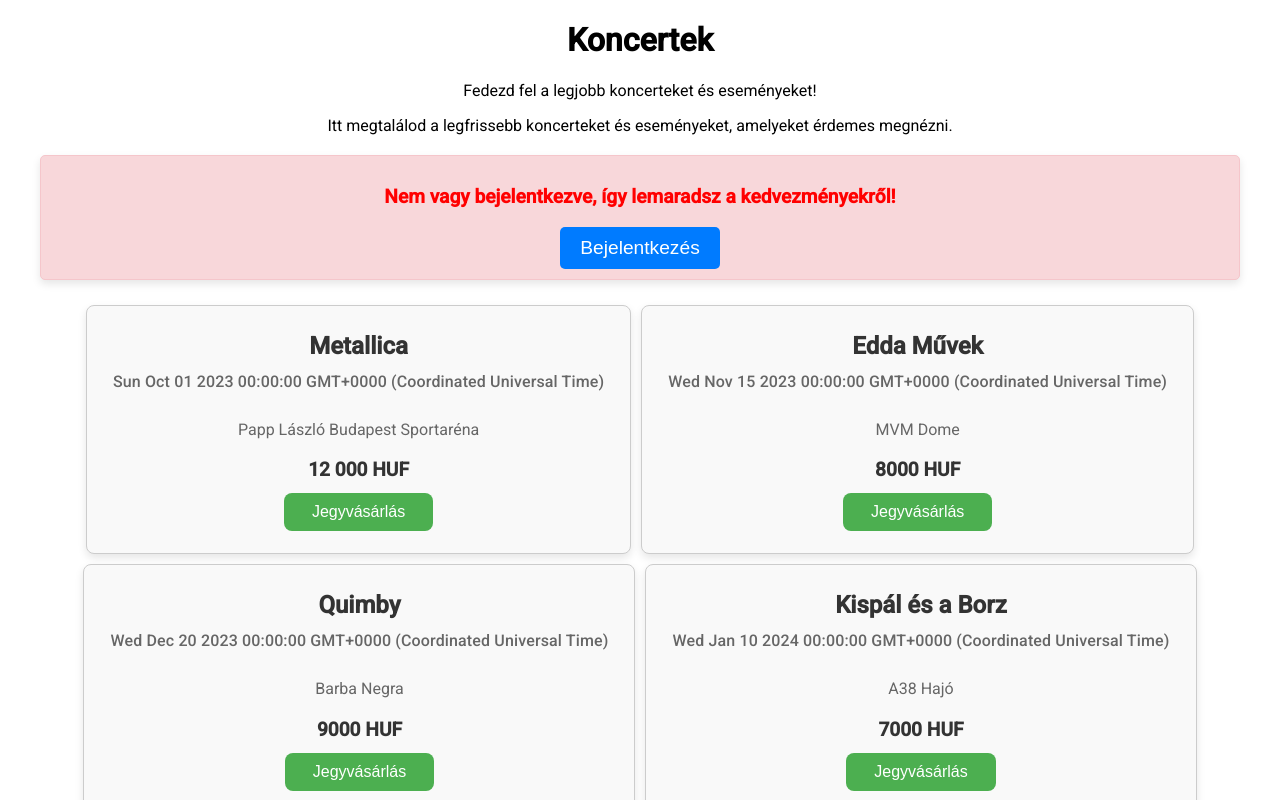
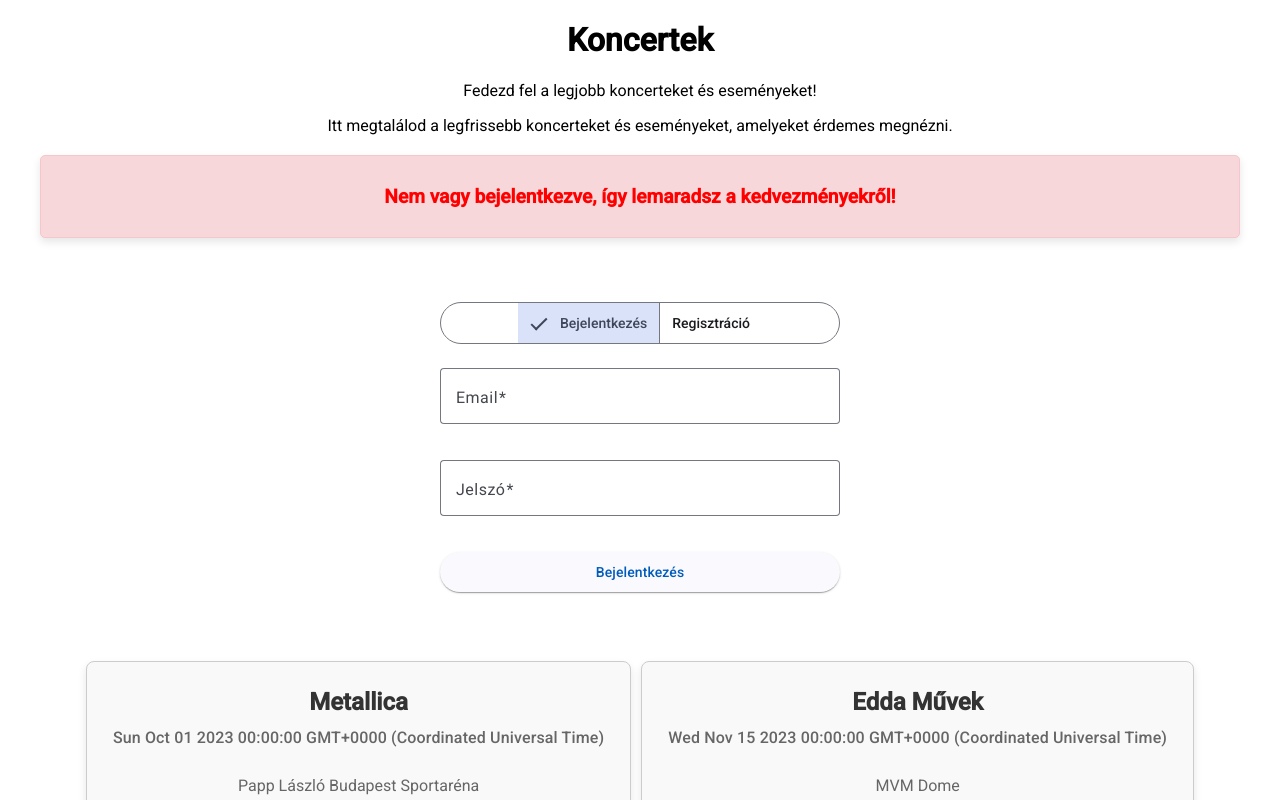
Before and after one commit to Marci0817/webkert-koncertjegy, an Angular app: page / in a window 1280 px wide. Shown: the top 800 px of the page. Built offline with nearby package versions, Linux system fonts and the light colour scheme.

Commit message:
Add auth form

```diff
--- a/src/app/app.component.html
+++ b/src/app/app.component.html
@@ -8,23 +8,19 @@
     megnézni.
   </p>
 
-  <div *ngIf="isLoggedIn; else notLoggedIn" class="logged-in">
+  <div *ngIf="userIsLoggedIn; else notLoggedIn" class="logged-in">
     <p>Üdvözöljük, ANONYMOUS!</p>
     <p>Élvezd a kedvezményeket és az exkluzív ajánlatokat!</p>
-    <button mat-button (click)="logout()" class="logout-button">
-      Kijelentkezés
-    </button>
   </div>
 
   <ng-template #notLoggedIn>
     <div class="not-logged-in">
       <p>Nem vagy bejelentkezve, így lemaradsz a kedvezményekről!</p>
-      <button mat-button (click)="login()" class="login-button">
-        Bejelentkezés
-      </button>
     </div>
   </ng-template>
 </div>
+
+<app-auth-form (loginSuccess)="onUserLoggedIn()"></app-auth-form>
 
 <div class="concert-list">
   <app-concert-card
--- a/src/app/app.component.ts
+++ b/src/app/app.component.ts
@@ -3,29 +3,31 @@
 import { ConcertCardComponent } from './components/concert-card/concert-card.component';
 import Concert from './models/concert.model';
 import { CommonModule } from '@angular/common';
+import { AuthFormComponent } from './auth-form/auth-form.component';
 @Component({
   selector: 'app-root',
-  imports: [RouterOutlet, ConcertCardComponent, CommonModule],
+  imports: [
+    RouterOutlet,
+    ConcertCardComponent,
+    CommonModule,
+    AuthFormComponent,
+  ],
 
   templateUrl: './app.component.html',
   styleUrl: './app.component.css',
 })
 export class AppComponent {
-  isLoggedIn = false;
   title = 'webkert-koncertjegy';
-
-  login() {
-    this.isLoggedIn = true;
-    alert('Bejelentkezve! ( ez csak egy példa )');
-  }
-
-  logout() {
-    this.isLoggedIn = false;
-    alert('Kijelentkezve! ( ez csak egy példa )');
-  }
 
   onTicketPurchased(concert: Concert) {
     alert(`Vettél egy jegyet erre: ${concert.name}`);
+  }
+
+  userIsLoggedIn = false;
+
+  onUserLoggedIn() {
+    this.userIsLoggedIn = true;
+    console.log('A felhasználó be van jelentkezve!');
   }
 
   concerts: Concert[] = [
--- /dev/null
+++ b/src/app/auth-form/auth-form.component.css
@@ -0,0 +1,19 @@
+.auth-container {
+  max-width: 400px;
+  margin: 40px auto;
+  padding: 24px;
+  background-color: white;
+  border-radius: 12px;
+}
+
+.auth-tabs {
+  display: flex;
+  justify-content: center;
+  margin-bottom: 24px;
+}
+
+.auth-form {
+  display: flex;
+  flex-direction: column;
+  gap: 16px;
+}
--- /dev/null
+++ b/src/app/auth-form/auth-form.component.html
@@ -0,0 +1,79 @@
+<div class="auth-container mat-elevation-z4" *ngIf="!isloggedIn">
+  <mat-button-toggle-group
+    class="auth-tabs"
+    [value]="activeTab"
+    (change)="setActiveTab($event.value)"
+  >
+    <mat-button-toggle value="login">Bejelentkezés</mat-button-toggle>
+    <mat-button-toggle value="register">Regisztráció</mat-button-toggle>
+  </mat-button-toggle-group>
+
+  <form *ngIf="activeTab === 'login'" (ngSubmit)="onLogin()" class="auth-form">
+    <mat-form-field appearance="outline">
+      <mat-label>Email</mat-label>
+      <input
+        matInput
+        type="email"
+        [(ngModel)]="loginData.email"
+        name="email"
+        required
+      />
+    </mat-form-field>
+
+    <mat-form-field appearance="outline">
+      <mat-label>Jelszó</mat-label>
+      <input
+        matInput
+        type="password"
+        [(ngModel)]="loginData.password"
+        name="password"
+        required
+      />
+    </mat-form-field>
+
+    <button mat-raised-button color="primary" type="submit">
+      Bejelentkezés
+    </button>
+  </form>
+
+  <form
+    *ngIf="activeTab === 'register'"
+    (ngSubmit)="onRegister()"
+    class="auth-form"
+  >
+    <mat-form-field appearance="outline">
+      <mat-label>Email</mat-label>
+      <input
+        matInput
+        type="email"
+        [(ngModel)]="registerData.email"
+        name="email"
+        required
+      />
+    </mat-form-field>
+
+    <mat-form-field appearance="outline">
+      <mat-label>Jelszó</mat-label>
+      <input
+        matInput
+        type="password"
+        [(ngModel)]="registerData.password"
+        name="password"
+        required
+      />
+    </mat-form-field>
+
+    <mat-form-field appearance="outline">
+      <mat-label>Jelszó újra</mat-label>
+      <input
+        matInput
+        type="password"
+        [(ngModel)]="registerData.confirmPassword"
+        name="confirmPassword"
+        required
+      />
+    </mat-form-field>
+
+    <button mat-raised-button color="accent" type="submit">Regisztráció</button>
+  </form>
+</div>
--- /dev/null
+++ b/src/app/auth-form/auth-form.component.ts
@@ -0,0 +1,64 @@
+import { Component, Output, EventEmitter } from '@angular/core';
+import { FormsModule } from '@angular/forms';
+import { LoginData, RegisterData } from '../models/auth.model';
+import { CommonModule } from '@angular/common';
+import { MatFormFieldModule } from '@angular/material/form-field';
+import { MatInputModule } from '@angular/material/input';
+import { MatButtonModule } from '@angular/material/button';
+import { MatButtonToggleModule } from '@angular/material/button-toggle';
+
+@Component({
+  selector: 'app-auth-form',
+  templateUrl: './auth-form.component.html',
+  styleUrls: ['./auth-form.component.css'],
+  imports: [
+    FormsModule,
+    CommonModule,
+    FormsModule,
+    MatFormFieldModule,
+    MatInputModule,
+    MatButtonModule,
+    MatButtonToggleModule,
+    CommonModule,
+  ],
+})
+export class AuthFormComponent {
+  @Output() loginSuccess = new EventEmitter<void>();
+
+  isloggedIn: boolean = false;
+
+  activeTab: string = 'login';
+
+  loginData: LoginData = {
+    email: '',
+    password: '',
+  };
+
+  registerData: RegisterData = {
+    email: '',
+    password: '',
+    confirmPassword: '',
+  };
+
+  setActiveTab(tab: string) {
+    this.activeTab = tab;
+  }
+
+  onLogin() {
+    console.log('logiiiin:', this.loginData);
+    alert('Bejelentkezve! ( ez csak egy példa )');
+    this.loginSuccess.emit();
+    this.isloggedIn = true;
+  }
+
+  onRegister() {
+    if (this.registerData.password !== this.registerData.confirmPassword) {
+      alert('A jelszavak nem egyeznek meg!');
+      return;
+    }
+    console.log('regisztraci:', this.registerData);
+    alert('Regisztrálva! ( ez csak egy példa )');
+    this.loginSuccess.emit();
+    this.isloggedIn = true;
+  }
+}
```
Also changed, not shown: src/app/models/auth.model.ts (added, +8 -0 lines), 1 other file (tests, documents, lock files or other folders).
